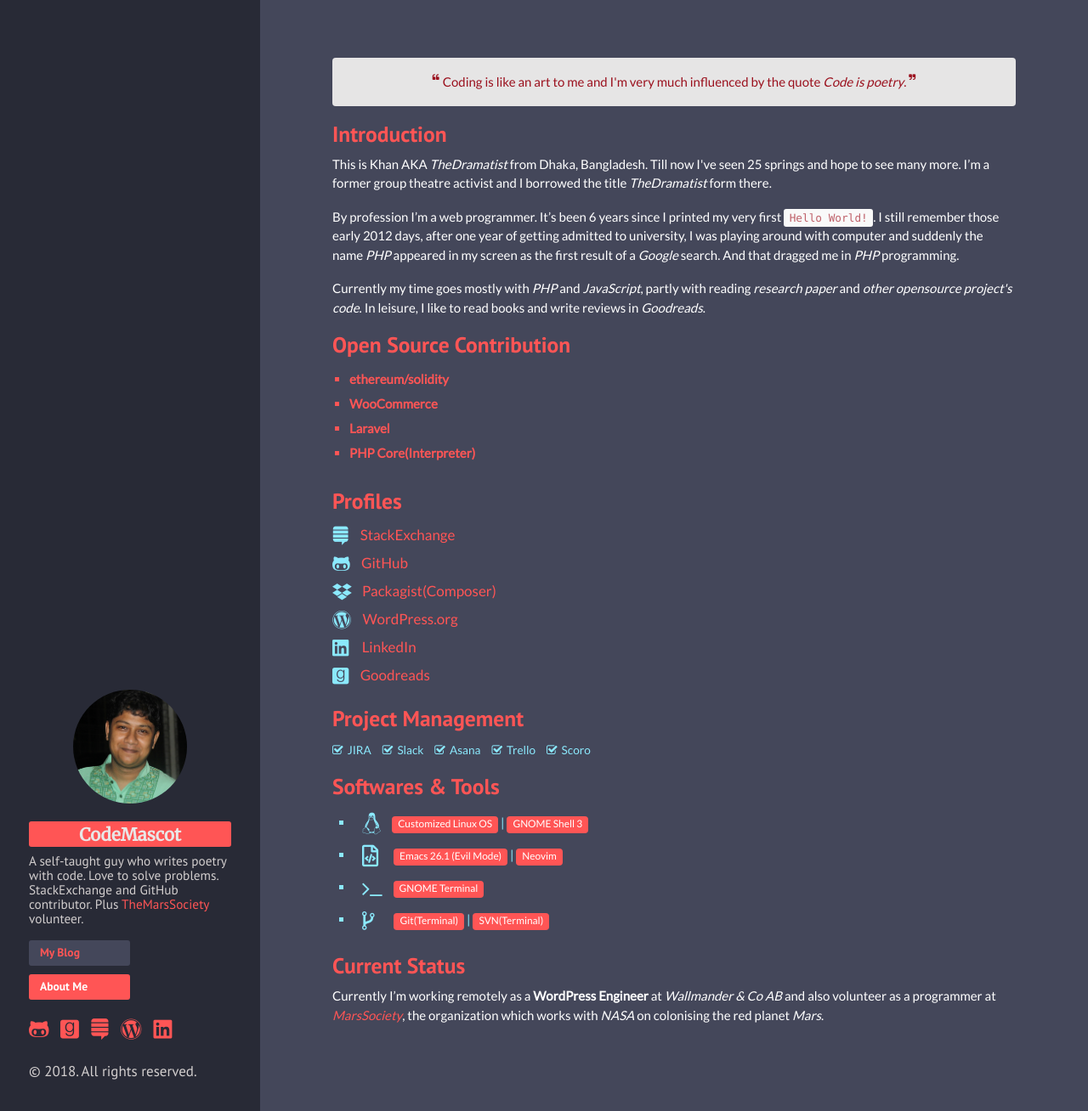
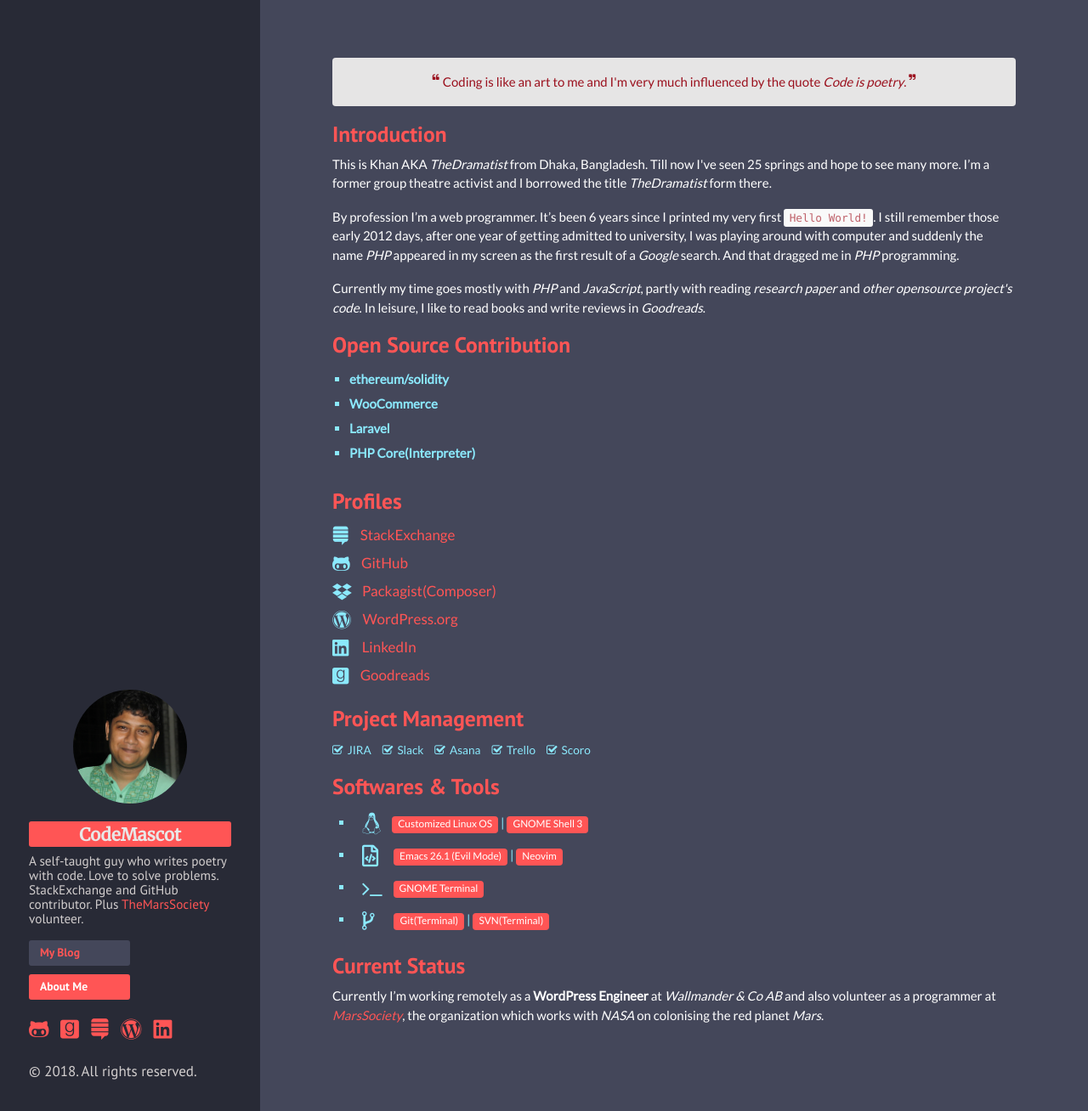
Before and after one commit to khanrn/codemascot.github.io, a Jekyll site: the page built from about-me/index.html, in a window 1280 px wide and 1308 px high. Shown: the whole window at 85% size. Built offline with Jekyll 4.4.1, drawn with Linux system fonts in a browser that asks for light colours; nearby versions of some CDN libraries; some web fonts are replaced.

Commit message:
About me fixed

```diff
--- a/public/css/hyde.css
+++ b/public/css/hyde.css
@@ -46,7 +46,6 @@
      padding: 2rem 1rem;
      color: #d2cece;
      background-color: #282A36;
-     border-bottom: 8px solid;
  }
  .lead {
      font-size: 0.9rem;
@@ -242,6 +241,10 @@
 
  ul.contributions li {
     padding: 5px 0;
+    color:#8be9fd;
+ }
+ ul.contributions li a {
+    color: #8be9fd;
  }
  @media (min-width: 48em) {
      .sidebar {
--- a/public/css/poole.css
+++ b/public/css/poole.css
@@ -87,7 +87,7 @@
   text-rendering: optimizeLegibility;
 }
 h1 {
-  font-size: 2rem;
+  font-size: 1rem;
 }
 h2 {
   margin-top: 1rem;
```
